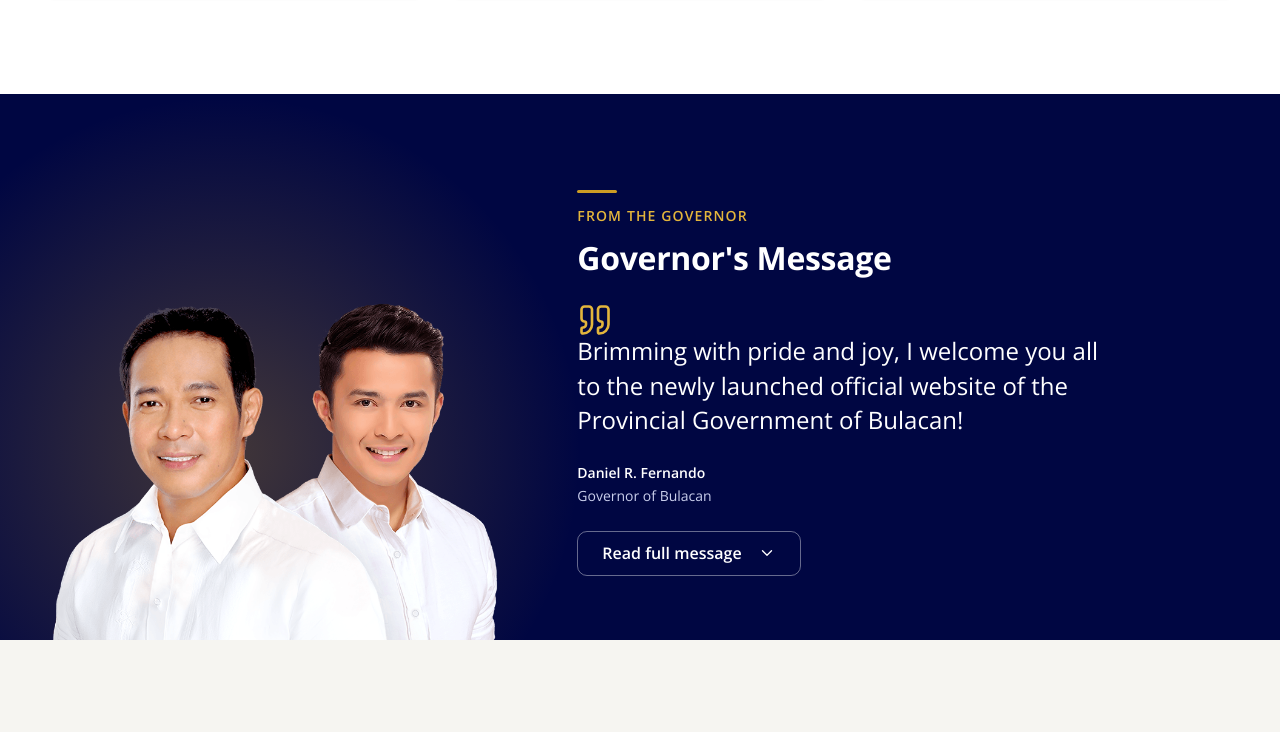
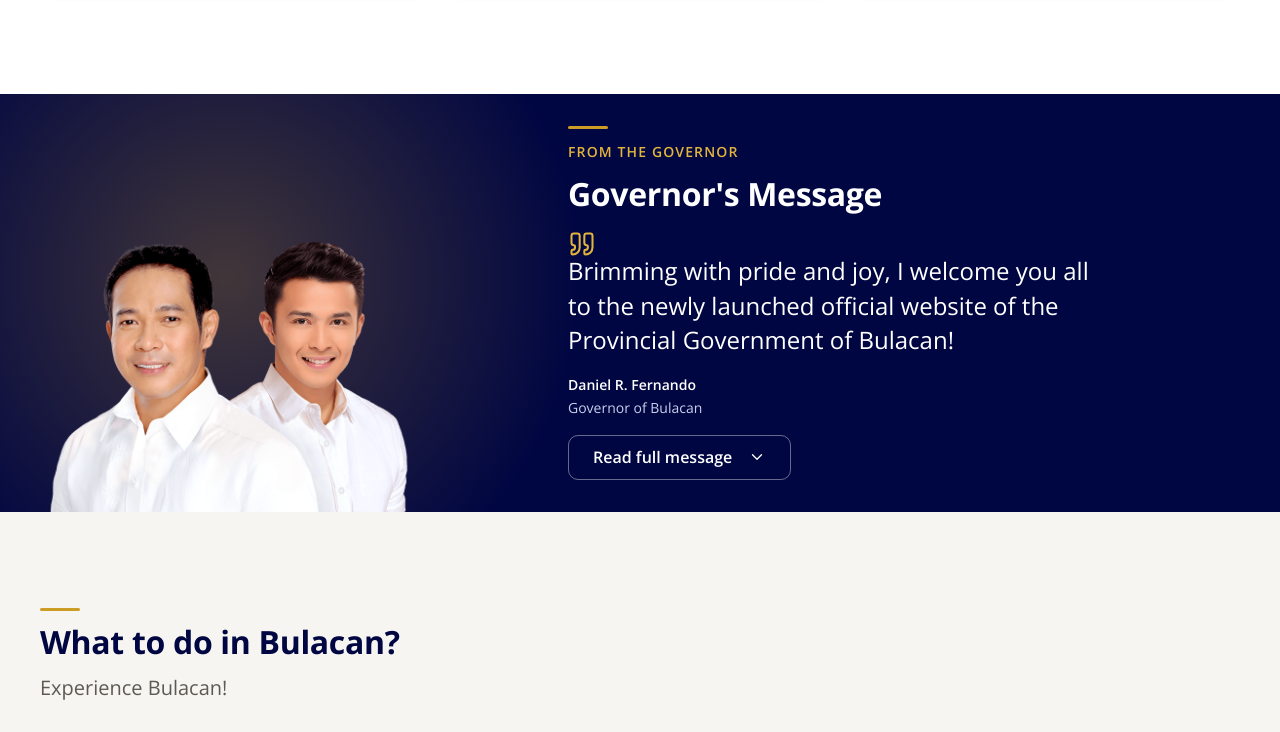
Before and after one commit to EJDonato/Bulacan-Website-Redesign, an Astro site: page / in a window 1280 px wide. Shown: the part 1600-2332 px from the top of the page. Built offline with nearby package versions, Linux system fonts and the light colour scheme; Astro itself is replaced by a stand-in of ours.

Commit message:
Make the Governor's message section compact
Co-Authored-By: Claude Sonnet 5.5 <noreply@anthropic.com>

```diff
--- a/src/styles/governor.css
+++ b/src/styles/governor.css
@@ -8,10 +8,8 @@
   isolation: isolate;
   overflow: clip;
   /* The photo stands on the bottom edge, so the section adds no padding below it. */
-  padding-block: var(--space-7) 0;
+  padding-block: var(--space-6) 0;
 }
-@media (min-width: 641px) { .section.gov { padding-block-start: var(--space-8); } }
-@media (min-width: 1025px) { .section.gov { padding-block-start: var(--space-9); } }
 
 /* Soft gold glow behind the photo. */
 .gov::before {
@@ -28,29 +26,29 @@
 
 .gov :focus-visible { outline-color: var(--gold-300); }
 
-.gov__grid { display: grid; gap: var(--space-6); align-items: end; }
+.gov__grid { display: grid; gap: var(--space-4); align-items: end; }
 @media (min-width: 1025px) {
-  .gov__grid { grid-template-columns: minmax(0, 5fr) minmax(0, 7fr); gap: var(--space-8); }
+  .gov__grid { grid-template-columns: minmax(0, 5fr) minmax(0, 7fr); gap: var(--space-7); }
 }
 
 .gov__text {
   display: grid;
-  gap: var(--space-5);
+  gap: var(--space-4);
   align-content: start;
-  padding-block-end: var(--space-2);
 }
-@media (min-width: 1025px) { .gov__text { align-self: center; padding-block-end: var(--space-8); } }
+@media (min-width: 1025px) { .gov__text { align-self: center; padding-block-end: var(--space-6); } }
 .gov .section-head { margin-block-end: 0; }
 
 /* The brief: one opening paragraph, set large. */
-.gov__quote { position: relative; margin: 0; padding-block-start: var(--space-6); max-inline-size: 60ch; }
-.gov__mark { position: absolute; inset-block-start: 0; inset-inline-start: 0; color: var(--gold-400); --icon-style-size: 2.25rem; }
+.gov__quote { position: relative; margin: 0; padding-block-start: var(--space-5); max-inline-size: 60ch; }
+.gov__mark { position: absolute; inset-block-start: 0; inset-inline-start: 0; color: var(--gold-400); --icon-style-size: 1.75rem; }
 .gov__quote p {
-  font-size: var(--text-xl);
+  font-size: var(--text-lg);
   line-height: 1.45;
   color: var(--white);
   text-wrap: pretty;
 }
+@media (min-width: 1025px) { .gov__quote p { font-size: var(--text-xl); } }
 
 .gov__by { display: grid; font-size: var(--text-sm); }
 .gov__name { font-weight: 600; color: var(--white); }
@@ -99,8 +97,9 @@
 
 /* ---------- Photo ---------- */
 
-.gov__photo { margin: 0; align-self: end; justify-self: center; inline-size: min(100%, 460px); }
+.gov__photo { margin: 0; align-self: end; justify-self: center; inline-size: min(100%, 260px); }
+@media (min-width: 641px) { .gov__photo { inline-size: min(100%, 320px); } }
 .gov__photo img { display: block; inline-size: 100%; block-size: auto; }
 @media (min-width: 1025px) {
-  .gov__photo { order: -1; justify-self: start; inline-size: min(100%, 520px); }
+  .gov__photo { order: -1; justify-self: start; inline-size: min(100%, 380px); }
 }
```
Also changed, not shown: design-system.md (+3 -2 lines).
